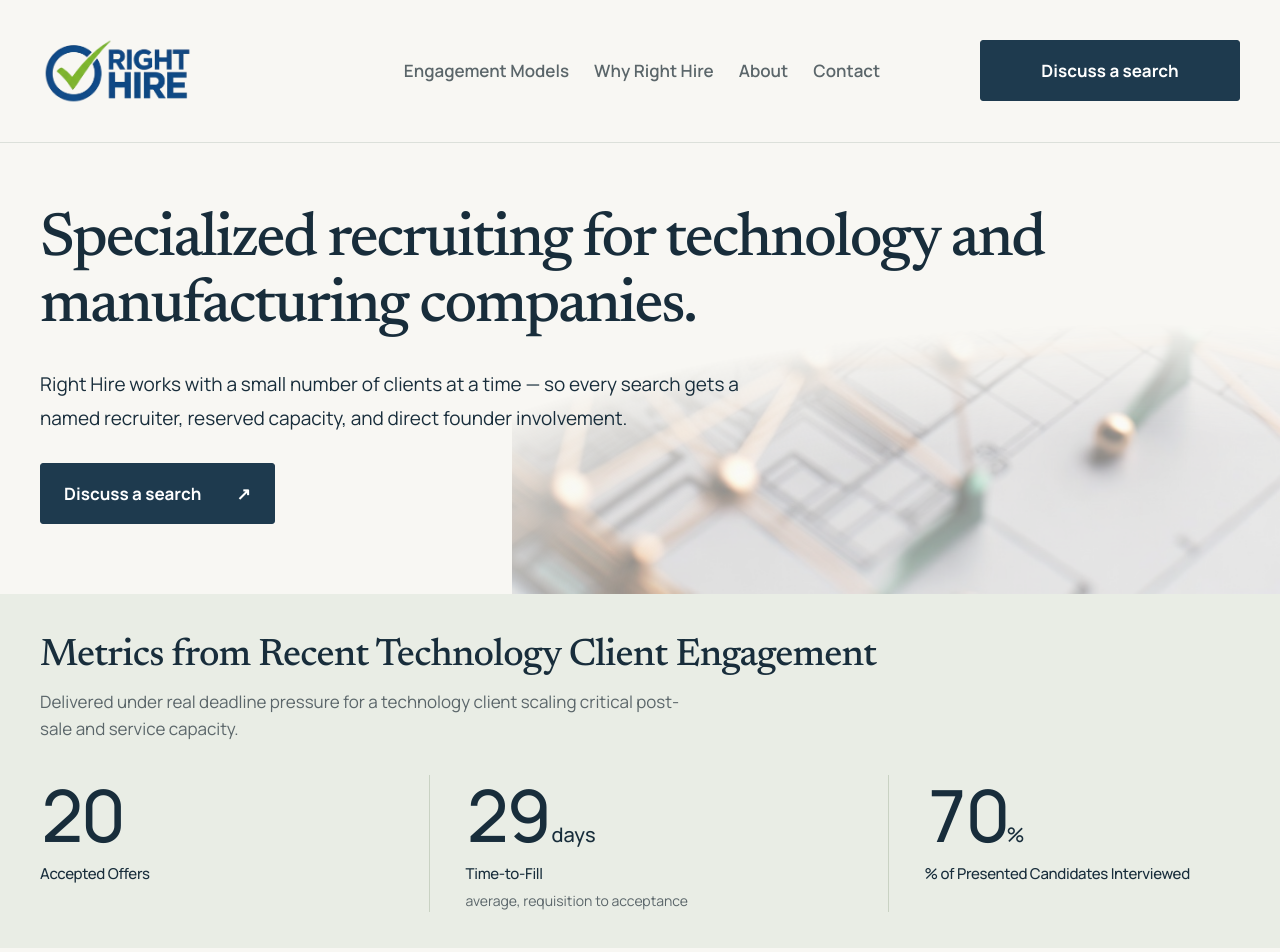
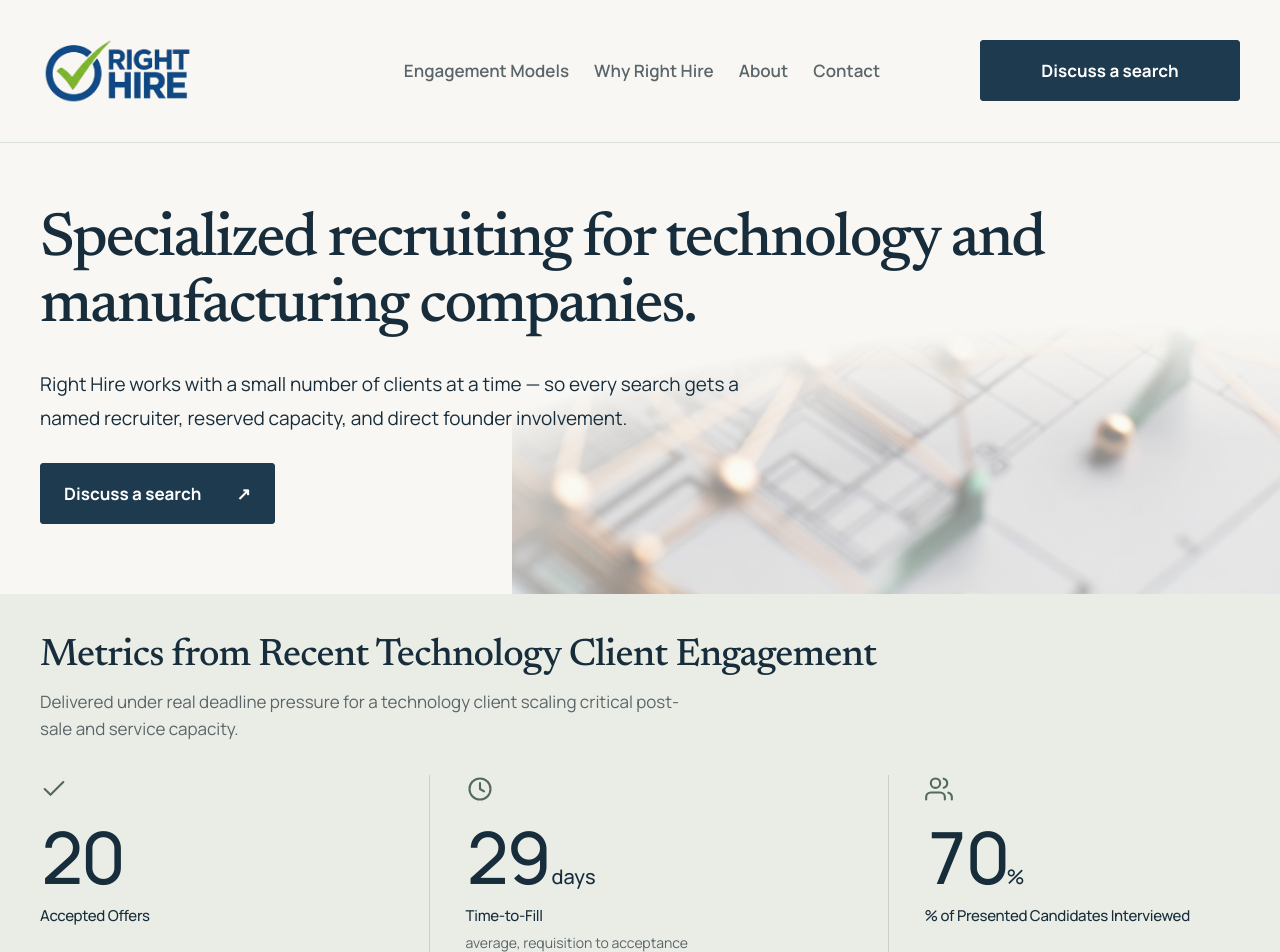
Before and after one commit to myRightHire/right-hire-website, a React (Vite) app: page / in a window 1280 px wide. Shown: the top 952 px of the page. Built offline with nearby package versions, Linux system fonts and the light colour scheme.

Commit message:
Metrics: add SVG icons above each metric number
Checkmark for Accepted Offers, clock for Time-to-Fill, people for
Candidates Interviewed — rendered in muted green (#53695d), 28px.

Co-Authored-By: Claude Sonnet 4.6 <noreply@anthropic.com>

```diff
--- a/src/app/App.tsx
+++ b/src/app/App.tsx
@@ -20,7 +20,20 @@ export default function App() {
         <p className="v2-lede">Right Hire works with a small number of clients at a time — so every search gets a named recruiter, reserved capacity, and direct founder involvement.</p>
         <a className="button button-primary" href={contact}>Discuss a search <span aria-hidden="true">↗</span></a>
       </div></section>
-      <section className="v2-proof" aria-labelledby="proof-title"><div className="container"><h2 className="v2-proof-heading" id="proof-title">Metrics from Recent Technology Client Engagement</h2><p className="v2-proof-context">Delivered under real deadline pressure for a technology client scaling critical post-sale and service capacity.</p><div className="v2-metrics"><div><strong>20</strong><h3>Accepted Offers</h3></div><div><strong>29<span> days</span></strong><h3>Time-to-Fill</h3><p>average, requisition to acceptance</p></div><div><strong>70<span>%</span></strong><h3>% of Presented Candidates Interviewed</h3></div></div></div></section>
+      <section className="v2-proof" aria-labelledby="proof-title"><div className="container"><h2 className="v2-proof-heading" id="proof-title">Metrics from Recent Technology Client Engagement</h2><p className="v2-proof-context">Delivered under real deadline pressure for a technology client scaling critical post-sale and service capacity.</p><div className="v2-metrics">
+        <div>
+          <svg className="v2-metric-icon" viewBox="0 0 24 24" fill="none" stroke="currentColor" strokeWidth="1.8" strokeLinecap="round" strokeLinejoin="round" aria-hidden="true"><path d="M20 6L9 17l-5-5"/></svg>
+          <strong>20</strong><h3>Accepted Offers</h3>
+        </div>
+        <div>
+          <svg className="v2-metric-icon" viewBox="0 0 24 24" fill="none" stroke="currentColor" strokeWidth="1.8" strokeLinecap="round" strokeLinejoin="round" aria-hidden="true"><circle cx="12" cy="12" r="9"/><polyline points="12 7 12 12 15.5 14"/></svg>
+          <strong>29<span> days</span></strong><h3>Time-to-Fill</h3><p>average, requisition to acceptance</p>
+        </div>
+        <div>
+          <svg className="v2-metric-icon" viewBox="0 0 24 24" fill="none" stroke="currentColor" strokeWidth="1.8" strokeLinecap="round" strokeLinejoin="round" aria-hidden="true"><path d="M17 21v-2a4 4 0 0 0-4-4H5a4 4 0 0 0-4 4v2"/><circle cx="9" cy="7" r="4"/><path d="M23 21v-2a4 4 0 0 0-3-3.87"/><path d="M16 3.13a4 4 0 0 1 0 7.75"/></svg>
+          <strong>70<span>%</span></strong><h3>% of Presented Candidates Interviewed</h3>
+        </div>
+      </div></div></section>
       <section id="engagement-models"><div className="container"><div className="v2-section-head"><div><h2>The right level<br/>of partnership.</h2></div></div><div className="v2-models">{models.map((m,i)=><article className={i===1?"v2-model featured":"v2-model"} key={m.name}><p className="eyebrow">{m.tag}</p><h3>{m.name}</h3><p>{m.body}</p><p className="v2-model-details">{m.details}</p><div className="v2-fit"><strong>Best for</strong><p>{m.fit}</p></div><a href={`mailto:c@myrighthire.com?subject=${encodeURIComponent("Discuss " + m.name)}`}>Talk about this model <span aria-hidden="true">↗</span></a></article>)}</div></div></section>
       <section className="v2-soft" id="who-this-is-for"><div className="container"><h2>Built for the people<br/>who own the hire.</h2><div className="v2-buyers">{[["TA / HR leaders","Coordination that makes your work easier.","Clean handoffs, consistent reporting, and stakeholder management from a partner who reduces noise."],["Business leaders","A shortlist grounded in the actual work.","We clarify what the hire needs to accomplish, then focus the search and evaluation on that reality."],["Procurement / Finance","A clearly defined engagement.","Defined scope, a transparent fee structure, and a measurable process you can follow."]].map(([title,headline,body])=><article key={title}><p className="eyebrow">{title}</p><h3>{headline}</h3><p>{body}</p></article>)}</div></div></section>
       <section id="difference"><div className="container v2-split"><div><h2>Deliberately small.<br/>High judgment.<br/><em>Hands-on.</em></h2></div><div className="v2-prose"><p>We keep the relationship close and the work focused. On retained and RMS engagements, you have a named recruiter with reserved capacity and the founder directly involved.</p><p>Our focus is technology and manufacturing companies, with core roles in Customer Success, Account Management, and technical service and support.</p><p>You get operating discipline, clear communication, and personal ownership of the search.</p><a className="v2-text-link" href="#about">Meet the founder <span aria-hidden="true">↗</span></a></div></div></section>
```
Also changed, not shown: src/styles/website-v2.css.
